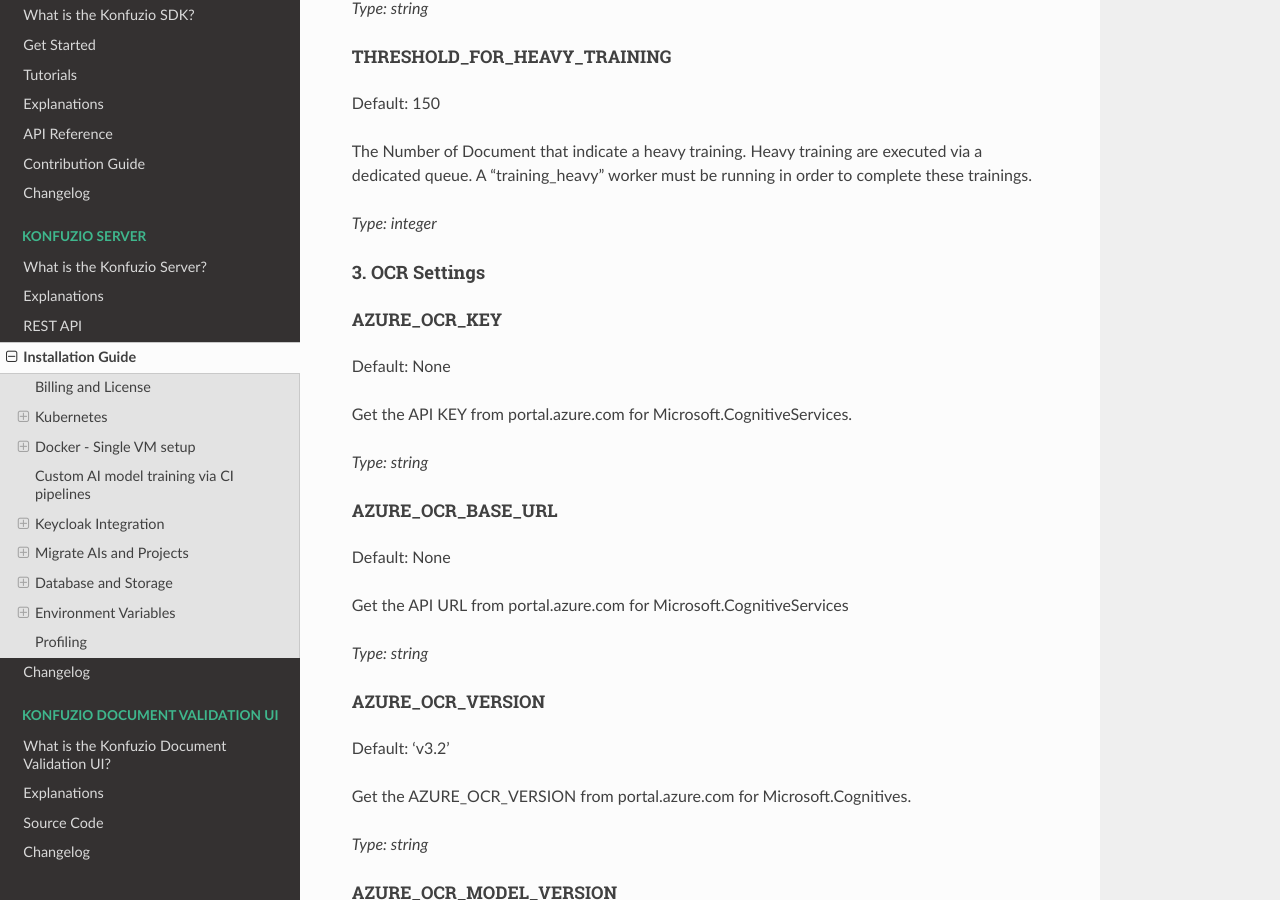
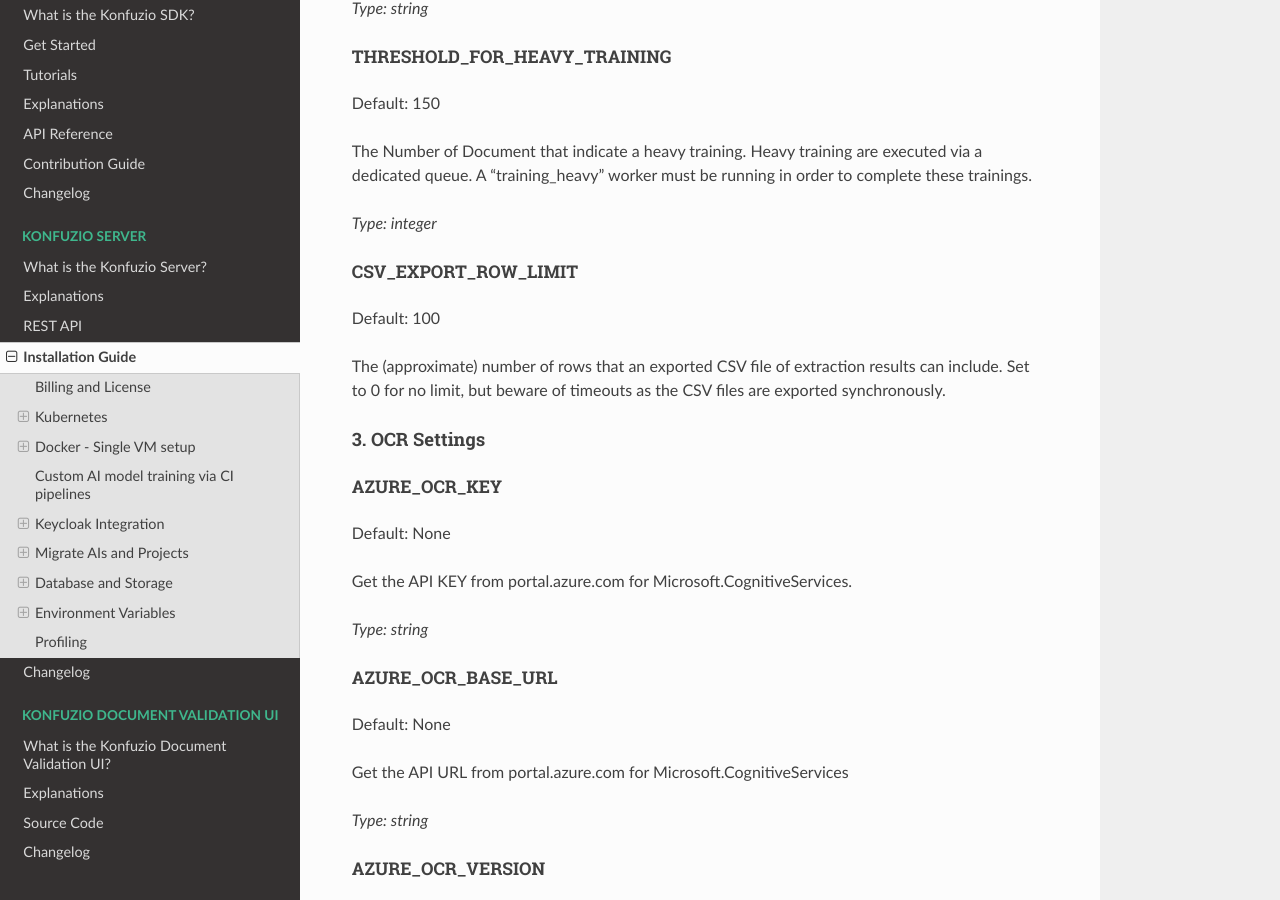
Before and after one commit to konfuzio-ai/konfuzio-sdk, a Sphinx documentation site: the page built from docs/web/on_premises.md, in a window 1280 px wide and 900 px high, scrolled down 22235 px. Built offline with Sphinx 7.4.7 and the Read the Docs theme 2.0.0, drawn with Linux system fonts in a browser that asks for light colours; pages that are not in the unit, such as notebooks, are missing from menus; a script that is not in the unit is left out.

Commit message:
Update docs with CSV_EXPORT_ROW_LIMIT setting

```diff
--- a/docs/web/on_premises.md
+++ b/docs/web/on_premises.md
@@ -852,6 +852,12 @@
 A "training_heavy" worker must be running in order to complete these trainings.
 
 _Type: integer_
+
+##### CSV_EXPORT_ROW_LIMIT
+Default: 100
+
+The (approximate) number of rows that an exported CSV file of extraction results can include.
+Set to 0 for no limit, but beware of timeouts as the CSV files are exported synchronously.
 
 #### 3. OCR Settings
 
```
Also changed, not shown: other parts of docs/web/on_premises.md (+1 -1 lines).
